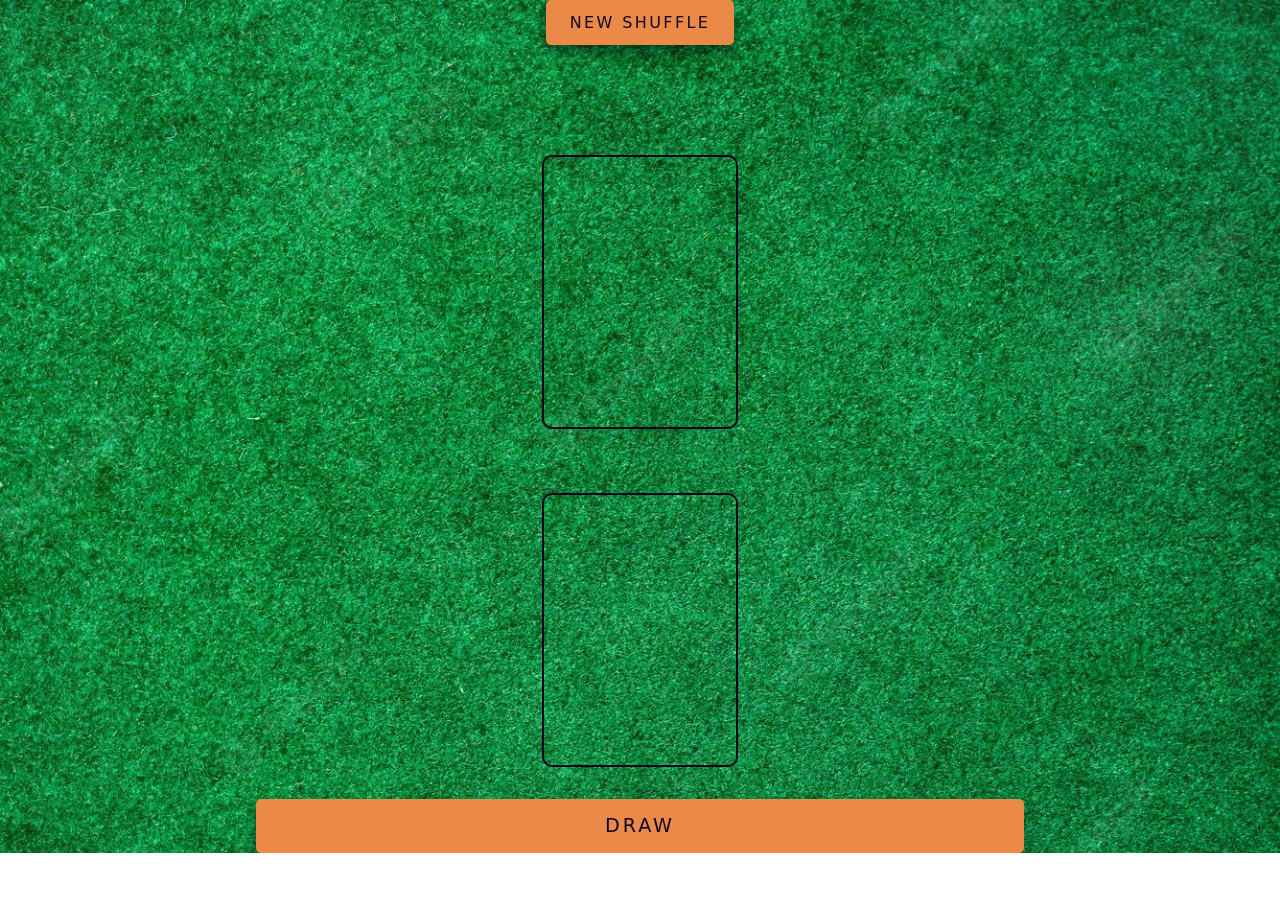
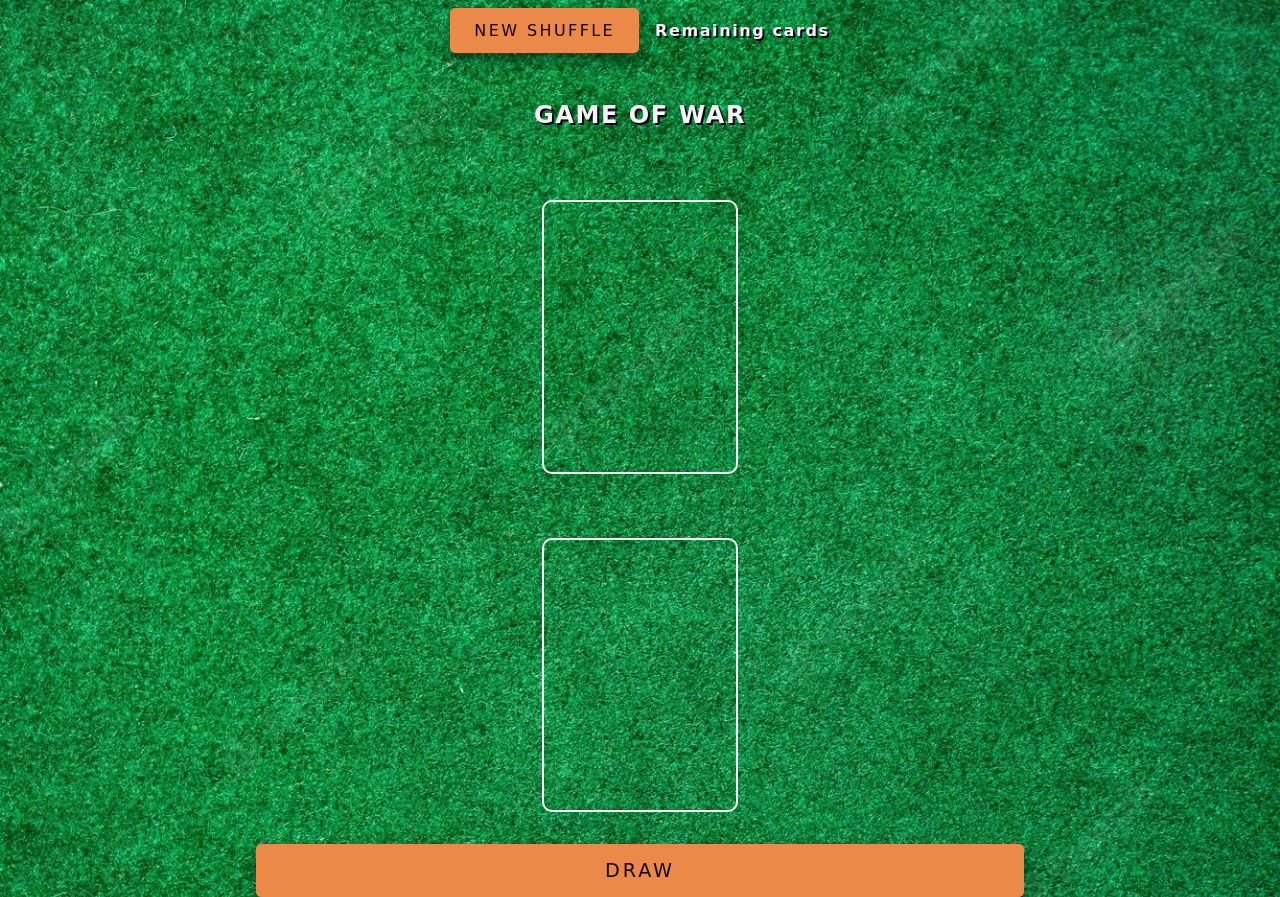
Before and after one commit to agnesnora/War-game, a plain HTML site: page index.html in a window 1280 px wide. Before the commit the page ends 853 px from the top, so only its background shows below. Drawn offline with Linux system fonts and the light colour scheme; a web font is replaced by a local one.

Commit message:
remaining cards

```diff
--- a/index.html
+++ b/index.html
@@ -17,8 +17,12 @@
     <link href="style.css" rel="stylesheet" />
   </head>
   <body>
-    <button id="nextDeckBtn">new shuffle</button>
-    <h2 id="message"></h2>
+    <div id="header">
+      <button id="nextDeckBtn">new shuffle</button>
+      <h4 id="remaining">Remaining cards</h4>
+    </div>
+
+    <h2 id="message">Game of war</h2>
     <div id="cards">
       <div class="card-slot"></div>
       <div class="card-slot"></div>
--- a/index.js
+++ b/index.js
@@ -4,6 +4,7 @@ const cardsContainer = document.getElementById("cards");
 const newDeckBtn = document.getElementById("nextDeckBtn");
 const drawBtn = document.getElementById("getTwo");
 const message = document.getElementById("message");
+const remaining = document.getElementById("remaining");
 
 newDeckBtn.addEventListener("click", handleClick);
 
@@ -21,17 +22,21 @@ drawBtn.addEventListener("click", function () {
   fetch(`https://apis.scrimba.com/deckofcards/api/deck/${deckid}/draw/?count=2`)
     .then((res) => res.json())
     .then((data) => {
-      console.log(data);
+      console.log("remaining:", data.remaining);
+      remaining.textContent = `Remaining cards: ${data.remaining}`;
       let card1Value = data.cards[0].value;
       console.log(card1Value);
       let card2Value = data.cards[1].value;
       console.log(card2Value);
 
-      determineCardWinner(card1Value, card2Value);
+      // determineCardWinner(card1Value, card2Value);
       cardsContainer.children[0].innerHTML = `
       <img src=${data.cards[0].image} class="card"/>`;
       cardsContainer.children[1].innerHTML = `
       <img src=${data.cards[1].image} class="card">`;
+
+      const winnerText = determineCardWinner(card1Value, card2Value);
+      message.textContent = winnerText;
     });
 });
 function determineCardWinner(card1, card2) {
@@ -58,13 +63,11 @@ function determineCardWinner(card1, card2) {
   console.log("2:", card2ValueIndex);
 
   if (card1ValueIndex > card2ValueIndex) {
-    console.log("computer wins");
-    return (message.innerHTML = `Computer wins`);
+    return `Computer wins`;
   } else if (card2ValueIndex > card1ValueIndex) {
-    return (message.innerHTML = `You win`);
+    return `You win`;
   } else {
-    console.log("war");
-    return (message.innerHTML = `war`);
+    return `war`;
   }
 }
 
--- a/style.css
+++ b/style.css
@@ -51,7 +51,7 @@ button:hover {
 }
 
 .card-slot {
-  border: #14051e 2px solid;
+  border:whitesmoke 2px solid;
   border-radius: 10px;
   height: 270px;
   width: calc(270px * 5 / 7);
@@ -64,10 +64,24 @@ button:hover {
 h2{
   text-transform: uppercase;
   font-size: 1.5em;
+  padding:0.8em 1em;
+}
+
+#header{
+  display:flex;
+  align-items: center;
+  justify-content: flex-start;
+}
+
+h2,
+h4{
   text-shadow: 2px 2px#14051e;
   color:whitesmoke;
-  padding:0.8em 1em;
-  letter-spacing: 0.2rem;
+  letter-spacing: 0.1rem;
+}
+h4{
+  margin-left:1em;
+
 }
 /* div.card-slot:nth-of-type(1) {
   margin-bottom: 50px;
```
